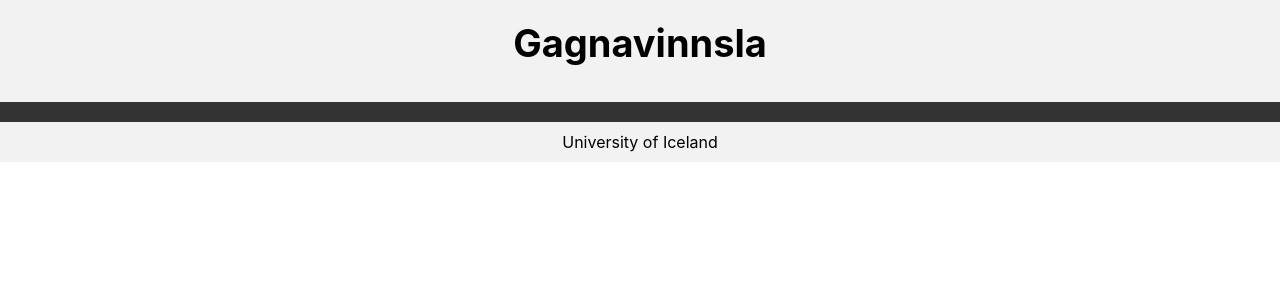
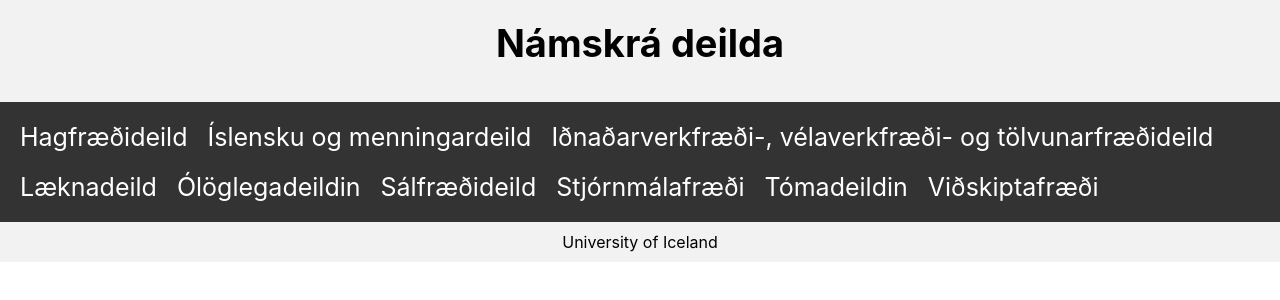
Before and after one commit to siljaros1994/vef2-2023-v1, a website with bundled scripts: page index.html in a window 1280 px wide. Built offline with nearby package versions, Linux system fonts and the light colour scheme.

Commit message:
Update index.html

```diff
--- a/index.html
+++ b/index.html
@@ -1,23 +1,29 @@
-
 <!DOCTYPE html>
 <html>
 <head>
-        <title>Gagnavinnsla</title>
+  <title>Námskrá deilda</title>
   <link rel="stylesheet" type="text/css" href="public/styles.css">
 </head>
 <body>
   <header>
-          <h1>Gagnavinnsla</h1>
+    <h1>Námskrá deilda</h1>
   </header>
-
   <nav>
     <ul>
-
+      <li><a href="hagfraedi.html">Hagfræðideild</a></li>
+      <li><a href="islenska.html">Íslensku og menningardeild</a></li>
+      <li><a href="ivt.html">Iðnaðarverkfræði-, vélaverkfræði- og tölvunarfræðideild</a></li>
+      <li><a href="laeknadeild.html">Læknadeild</a></li>
+      <li><a href="ologlegt.html">Ólöglegadeildin</a></li>
+      <li><a href="salfraedideild.html">Sálfræðideild</a></li>
+      <li><a href="stjornamalafraedi.html">Stjórnmálafræði</a></li>
+      <li><a href="tomt.html">Tómadeildin</a></li>
+      <li><a href="vidskiptafraedi.html">Viðskiptafræði</a></li>
     </ul>
   </nav>
-
   <footer>
     <p>University of Iceland</p>
   </footer>
+    <script src="./build.js"></script>
 </body>
 </html>
```
Lines whose indentation alone changed are shown as unchanged.
